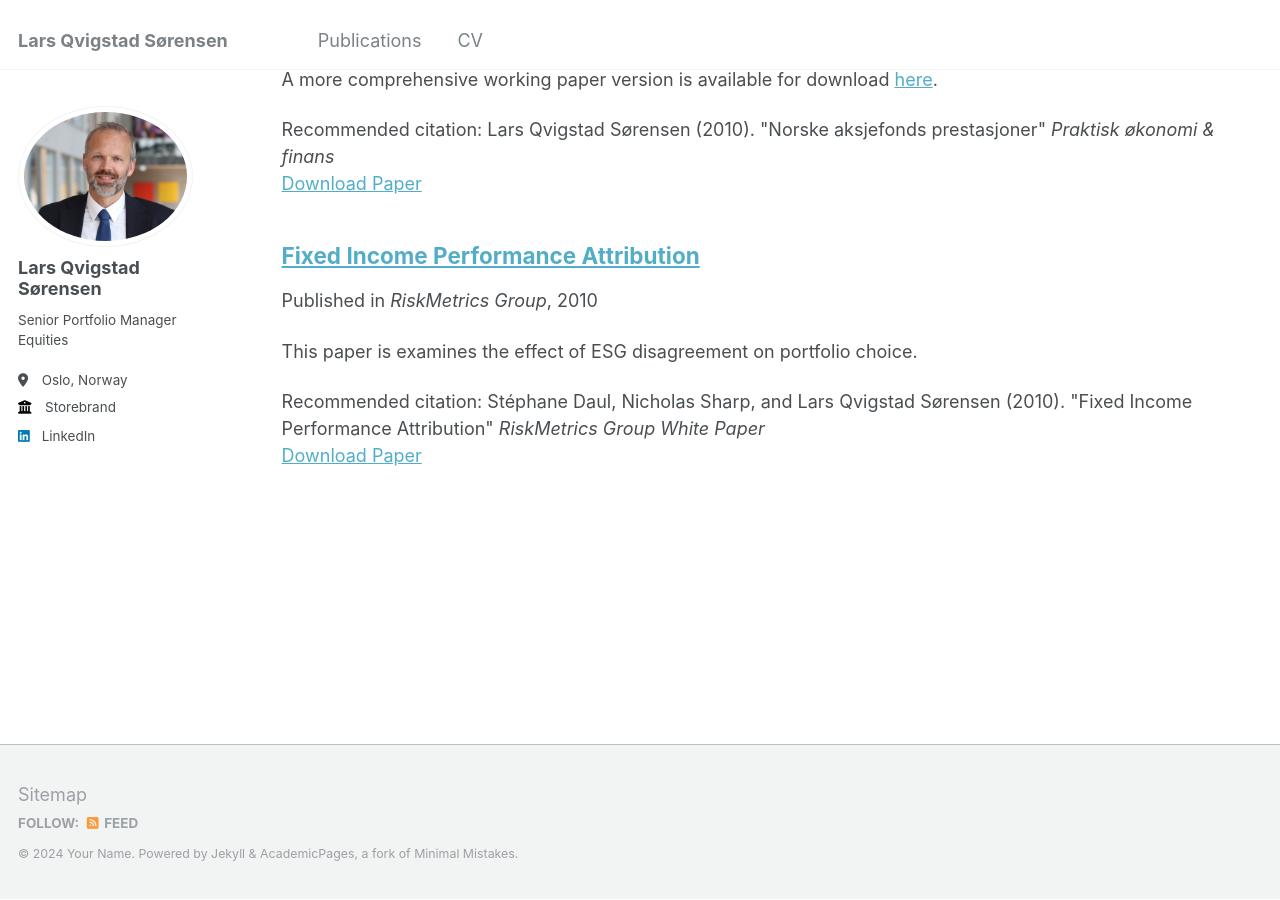
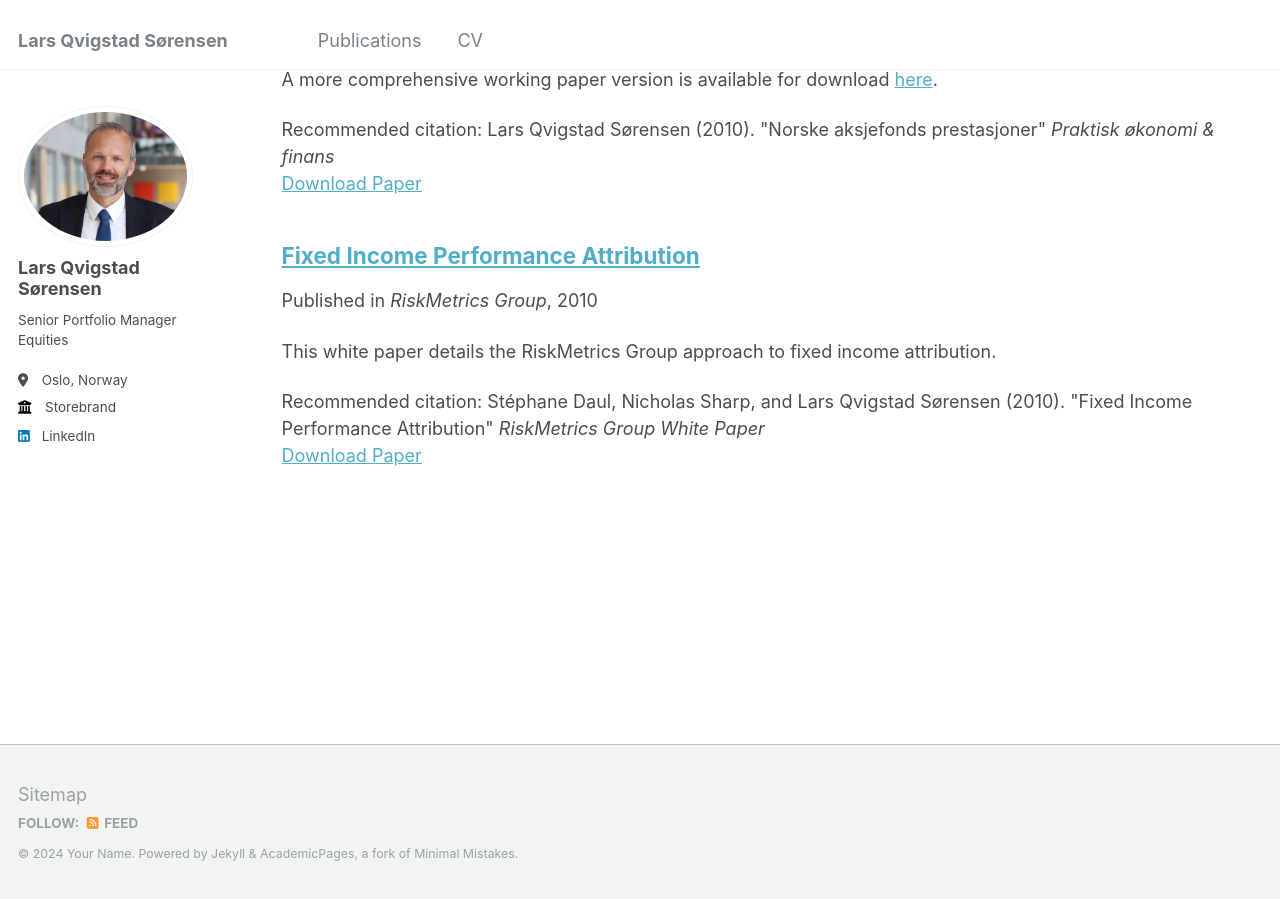
Before and after one commit to lars-qvigstad-sorensen/lars-qvigstad-sorensen.github.io, a Jekyll site: the page built from _pages/publications.md, in a window 1280 px wide and 900 px high, scrolled down 1267 px. Built offline with Jekyll 4.4.1, drawn with Linux system fonts in a browser that asks for light colours.

Commit message:
Update 2010-05-fi_attribution_rmg.md

```diff
--- a/_publications/2010-05-fi_attribution_rmg.md
+++ b/_publications/2010-05-fi_attribution_rmg.md
@@ -2,7 +2,7 @@
 title: "Fixed Income Performance Attribution"
 collection: publications
 permalink: /publication/2010-05-fi_attribution_rmg
-excerpt: 'This paper is examines the effect of ESG disagreement on portfolio choice.'
+excerpt: 'This white paper details the RiskMetrics Group approach to fixed income attribution.'
 date: 2010-05-01
 venue: 'RiskMetrics Group'
 paperurl: 'https://lars-qvigstad-sorensen.github.io/files/Fixed_Income_Performance_Attribution_RiskMetrics_Group_2010.pdf'
```
